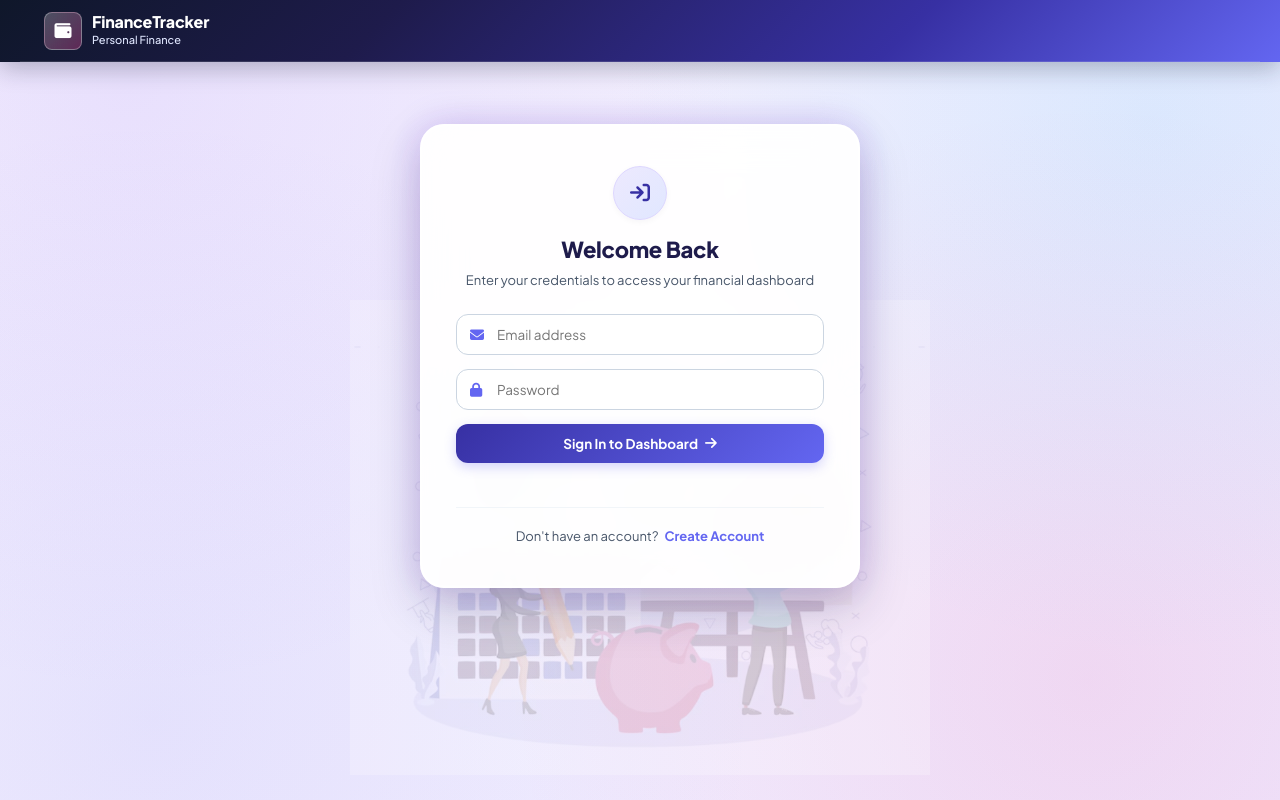
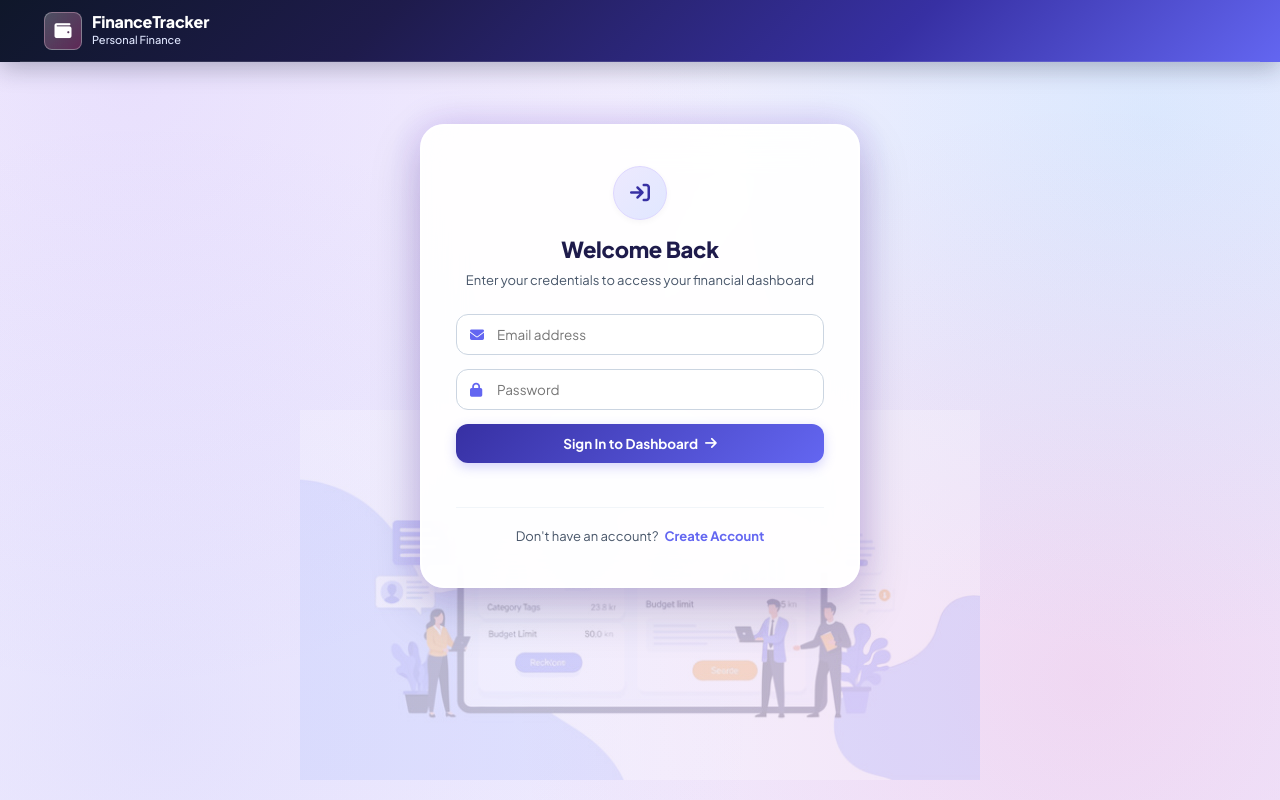
Before and after one commit to Ashi0411/personal-finance-tracker, a PHP site: page / in a window 1280 px wide. Run offline with PHP 8.4, Linux system fonts and the light colour scheme.

Commit message:
UI: Update background illustration with new Expense Tracking dashboard visual across all pages

```diff
--- a/frontend/css/style.css
+++ b/frontend/css/style.css
@@ -84,7 +84,7 @@
 
 body {
     font-family: 'Plus Jakarta Sans', -apple-system, BlinkMacSystemFont, 'Segoe UI', Roboto, sans-serif;
-    background-color: #f4f1fc;
+    background-color: #f5f3fc;
     background-image:
         radial-gradient(circle at 10% 10%, rgba(139, 92, 246, 0.12) 0%, transparent 45%),
         radial-gradient(circle at 90% 15%, rgba(56, 189, 248, 0.12) 0%, transparent 40%),
@@ -103,11 +103,11 @@ body::before {
     content: '';
     position: fixed;
     inset: 0;
-    background-image: url('../images/finance_fullscreen_bg.png');
-    background-size: min(580px, 80vw) auto; /* neatly scaled down, not oversized */
-    background-position: center bottom 25px;
+    background-image: url('../images/expense_tracking_bg.png');
+    background-size: min(680px, 85vw) auto;
+    background-position: center bottom 20px;
     background-repeat: no-repeat;
-    opacity: 0.22; /* clean watermark opacity */
+    opacity: 0.24; /* crisp, clean watermark */
     pointer-events: none;
     z-index: 0;
 }
```
Also changed, not shown: frontend/images/expense_tracking_bg.png (added).
